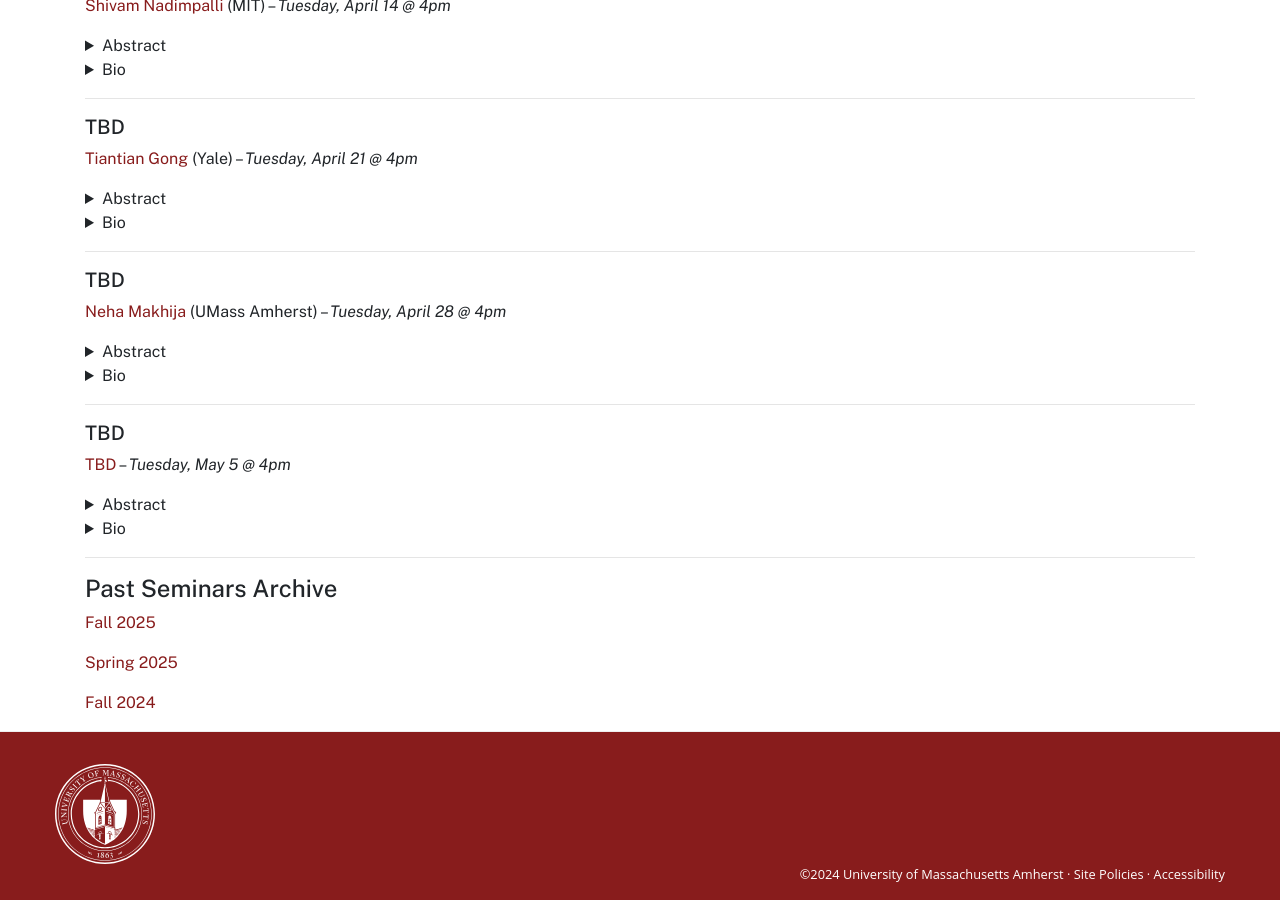
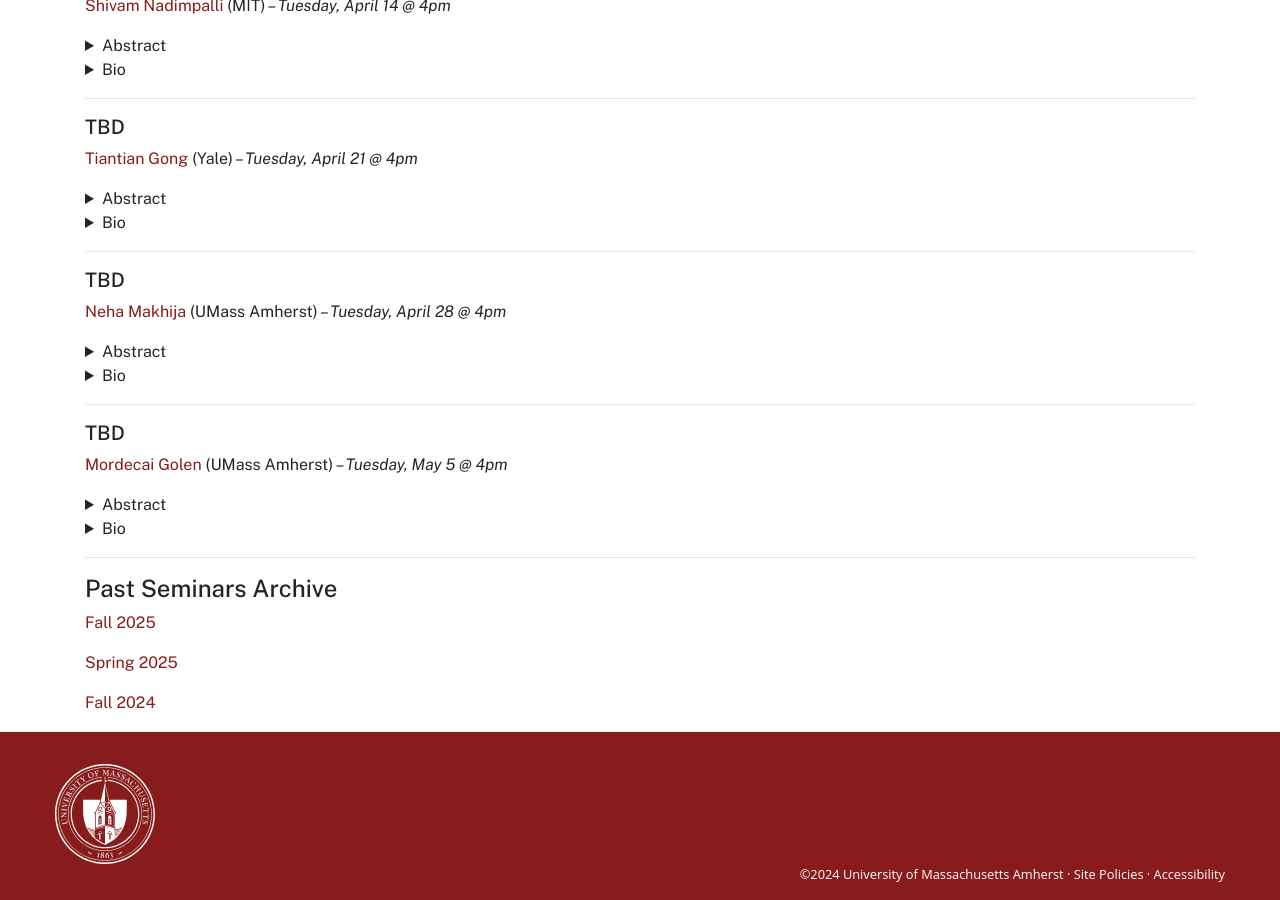
Before and after one commit to umass-theory/umass-theory.github.io, a Jekyll site: the page built from seminar.md, in a window 1280 px wide and 900 px high, scrolled down 2481 px. Built offline with Jekyll 4.4.1, drawn with Linux system fonts in a browser that asks for light colours.

Commit message:
mordecai

```diff
--- a/seminar.md
+++ b/seminar.md
@@ -237,7 +237,7 @@ TBD
 
 ##### TBD
 
-[TBD]() -- *Tuesday, May 5 @ 4pm*
+[Mordecai Golen]() (UMass Amherst) -- *Tuesday, May 5 @ 4pm*
 
 <details markdown="1">
 <summary>Abstract</summary>
```
